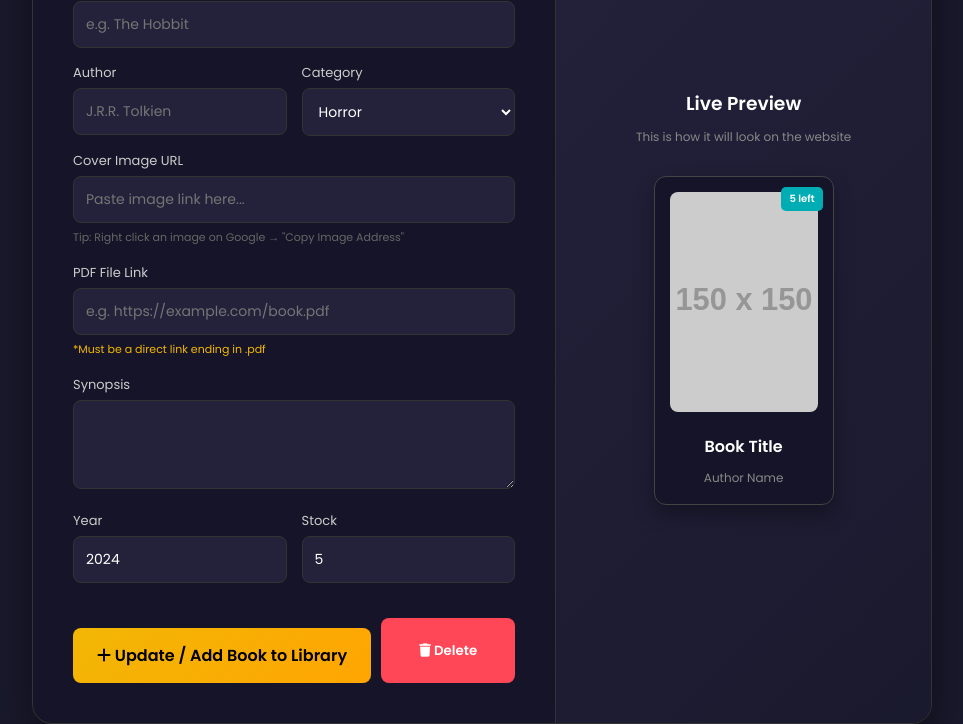
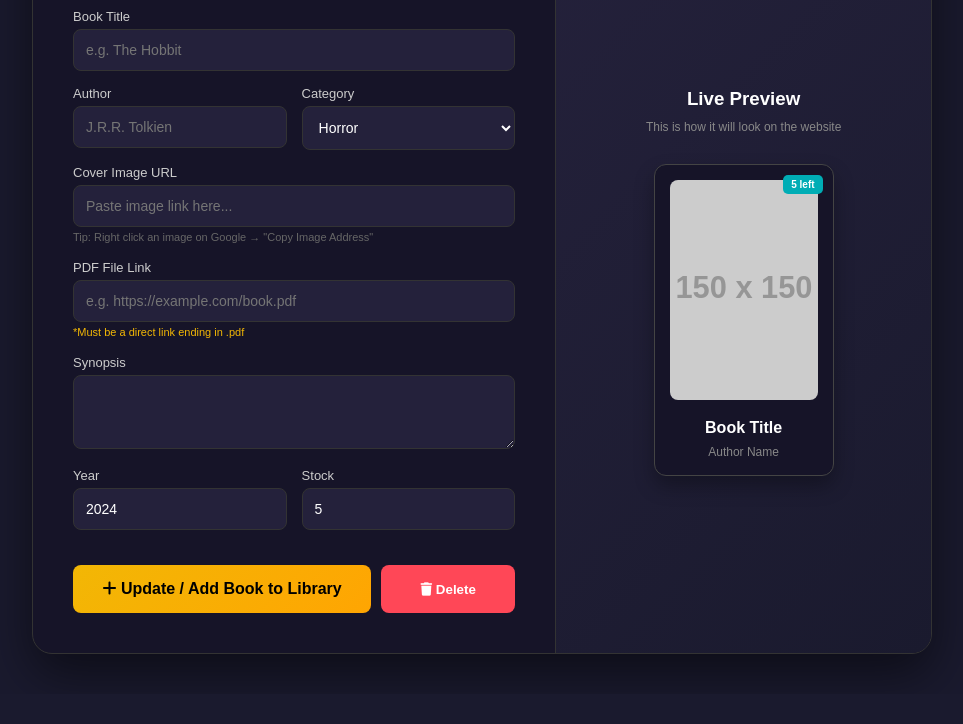
Before and after one commit to kryy0O/shushu-library, a plain HTML site: page frontend/admin.html in a window 1280 px wide. Shown: the part 130-854 px from the top of the page, without its empty margins (158-1121 px from the left). After the commit the page ends 824 px from the top, so only its background shows below. Drawn offline with Linux system fonts and the light colour scheme; some packages are replaced by stand-ins of ours; placeholder pictures from the web are drawn by us; a script that the page names is missing; a web font is replaced by a local one.

Commit message:
Update admin.css

```diff
--- a/frontend/admin.css
+++ b/frontend/admin.css
@@ -1,6 +1,4 @@
-@import url('https://fonts.googleapis.com/css2?family=Poppins:wght@300;400;600&display=swap');
-
-* { margin: 0; padding: 0; box-sizing: border-box; font-family: 'Poppins', sans-serif; }
+* { margin: 0; padding: 0; box-sizing: border-box; font-family:'Funnel Sans', sans-serif; }
 
 body {
     background-color: #1a1a2e;
@@ -9,6 +7,7 @@ body {
     display: flex;
     justify-content: center;
     align-items: center;
+    padding: 40px;
 }
 
 .admin-container {
@@ -78,7 +77,6 @@ input:focus, textarea:focus {
     font-weight: bold;
     font-size: 16px;
     cursor: pointer;
-    margin-top: 10px;
     transition: transform 0.2s;
 }
 
```
